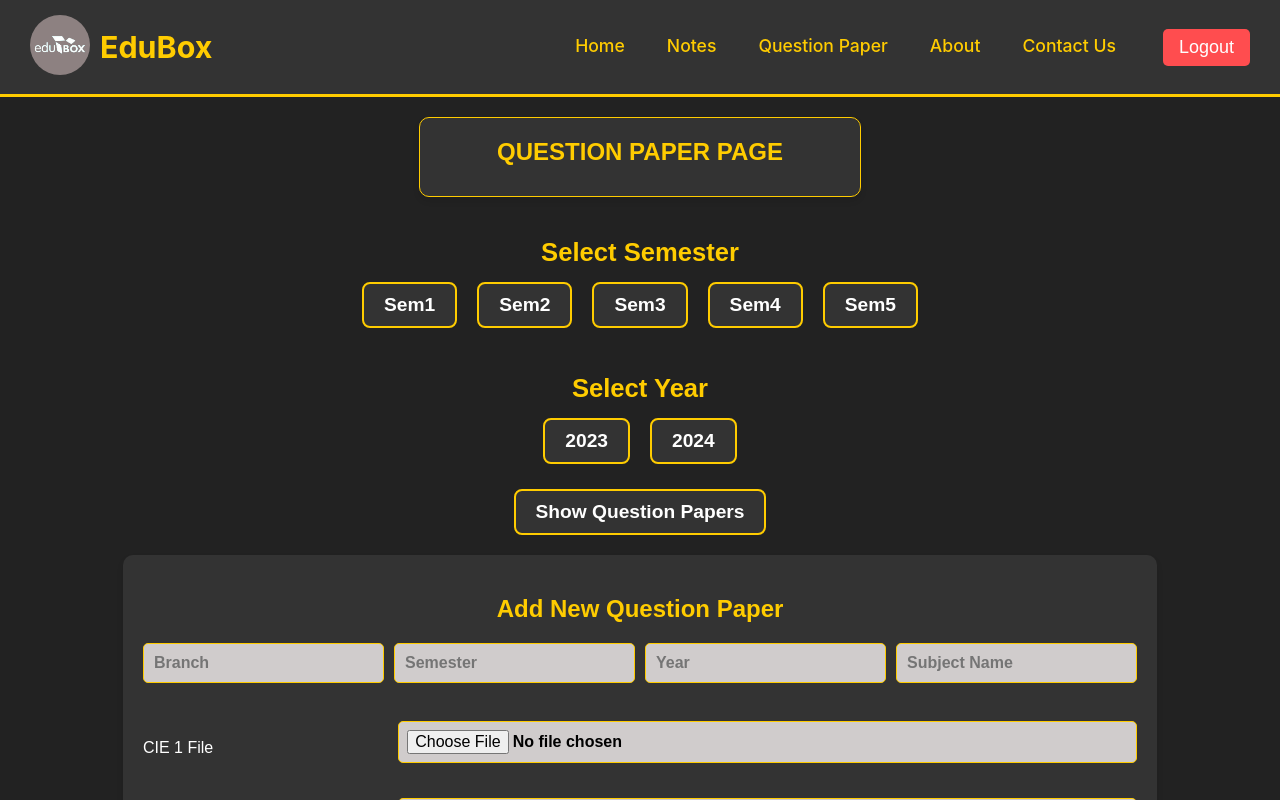
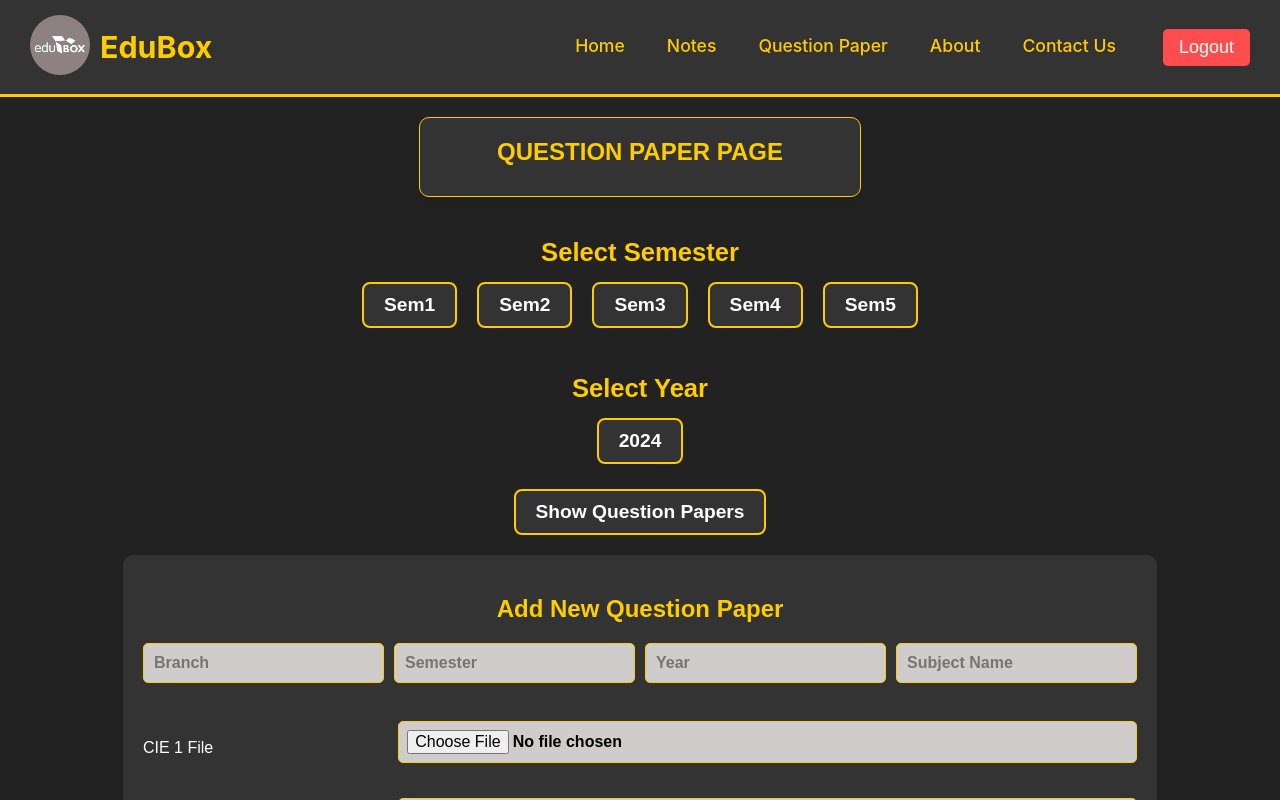
Before and after one commit to EduBoxDiploma/EduBoxHOD, a React (Create React App) app: page /adminqp in a window 1280 px wide. Shown: the top 800 px of the page. Built offline with nearby package versions, Linux system fonts and the light colour scheme; sample sign-in values are in the browser's storage.

Commit message:
made question paper year only for 2024

```diff
--- a/src/pages/QuestionPapers/QuestionPaperAdmin.jsx
+++ b/src/pages/QuestionPapers/QuestionPaperAdmin.jsx
@@ -229,7 +229,7 @@ const QuestionPaperAdmin = () => {
       <div className="qp-unique-selection-section">
         <h2 className="qp-unique-title">Select Year</h2>
         <div className="qp-unique-buttons">
-          {["2023", "2024"].map((yr) => (
+          {["2024"].map((yr) => (
             <button
               key={yr}
               onClick={() => setYear(yr)}
```
